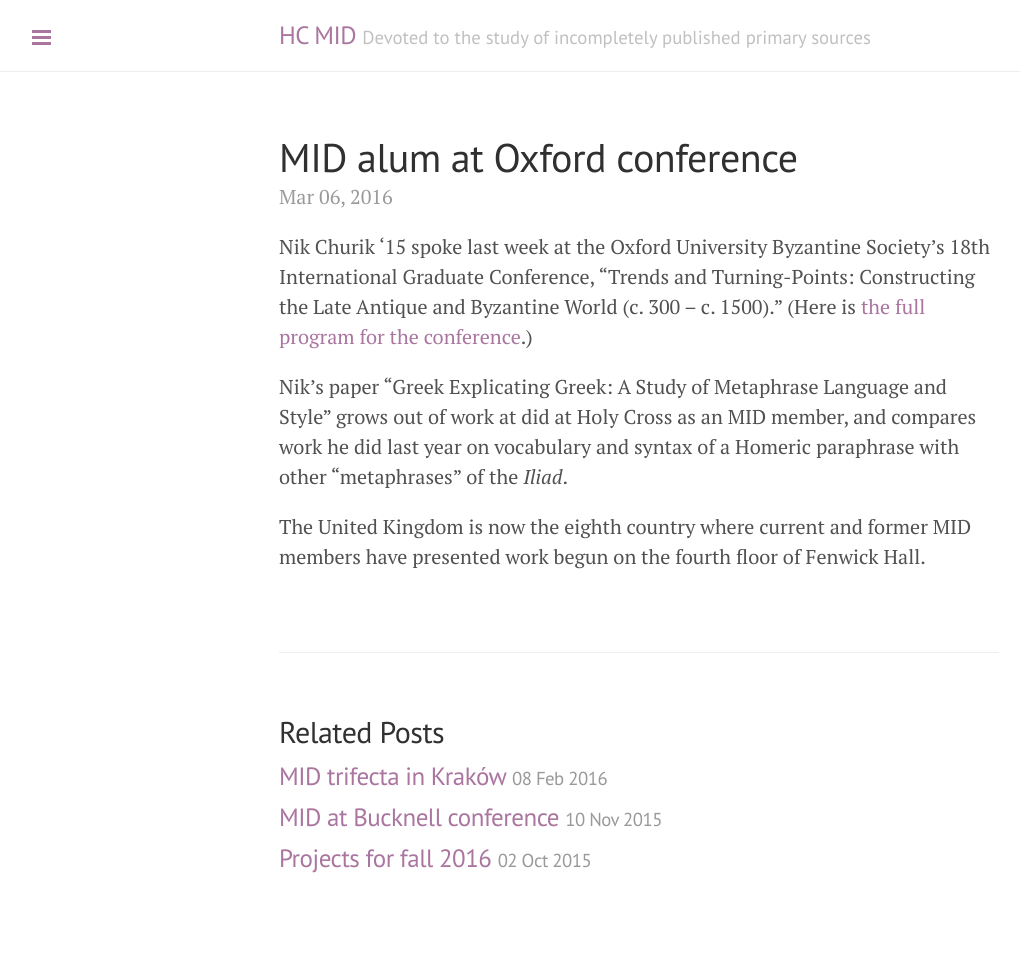
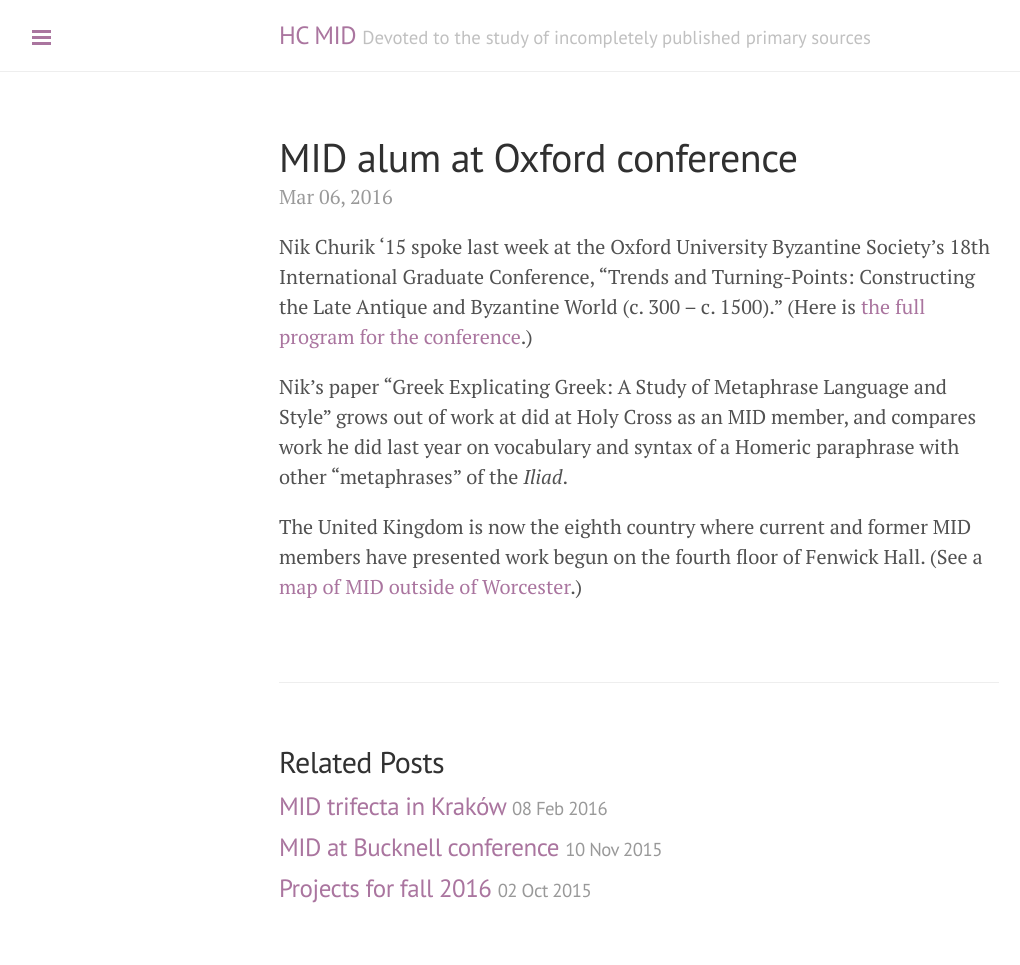
Before and after one commit to HCMID/HCMID.github.io, a Jekyll site: the page built from _posts/2016-03-06-oxford.md, in a window 1280 px wide. Shown: the whole page, without its empty margins (1-1021 px from the left). Built offline with Jekyll 4.4.1, drawn with Linux system fonts in a browser that asks for light colours; before the commit the page ends 935 px from its top, so only the background shows below that.

Commit message:
Add link to map

```diff
--- a/_posts/2016-03-06-oxford.md
+++ b/_posts/2016-03-06-oxford.md
@@ -7,4 +7,4 @@ Nik Churik '15 spoke last week at the Oxford University Byzantine Society’s 18
 
 Nik's paper "Greek Explicating Greek:  A Study of Metaphrase Language and Style" grows out of work at did at Holy Cross as an MID member, and compares work he did last year on vocabulary and syntax of a Homeric paraphrase with other "metaphrases" of the *Iliad*.
 
-The United Kingdom is now the eighth country where current and former MID members have presented work begun on the fourth floor of Fenwick Hall.
+The United Kingdom is now the eighth country where current and former MID members have presented work begun on the fourth floor of Fenwick Hall.  (See a [map of MID outside of Worcester](http://hcmid.github.io/where/).)
```
